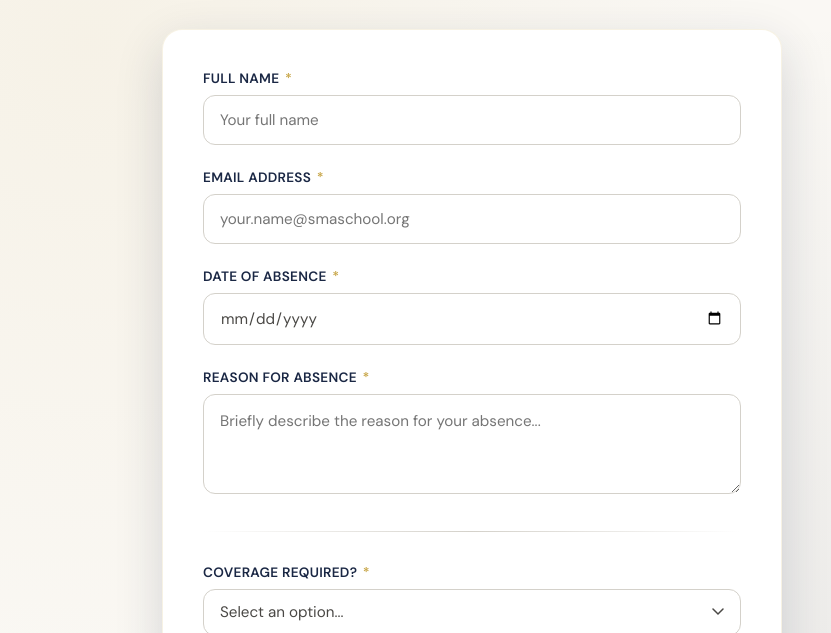
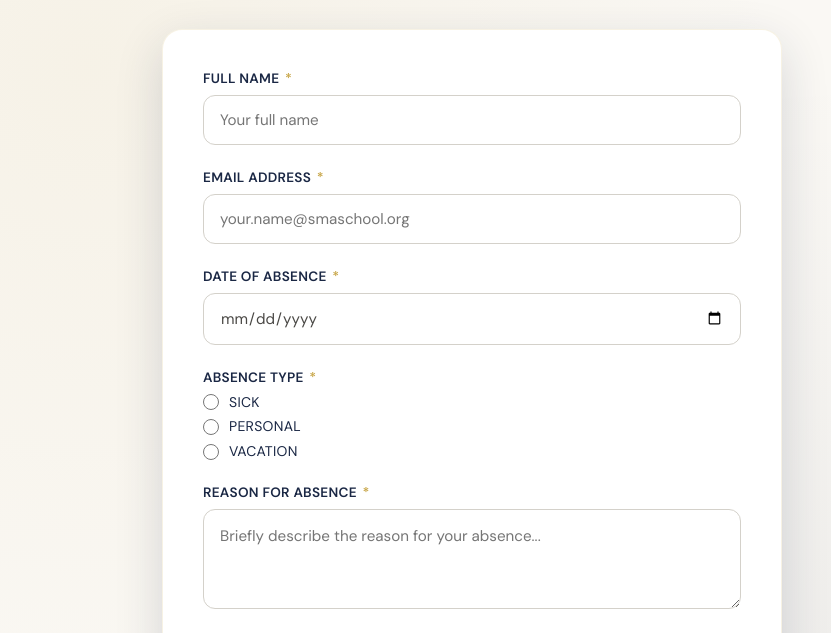
Before and after one commit to brent-hollers/absence-system-infrastructure, a plain HTML site: page frontend/index.html in a window 1280 px wide. Shown: the part 167-800 px from the top of the page, without its empty margins (168-999 px from the left). Drawn offline with nearby package versions, Linux system fonts and the light colour scheme.

Commit message:
feat: add absence type selection to form
- Added radio buttons for Sick/Personal/Vacation absence types
- Implemented validation to require absence type selection
- Updated payload to include absenceType field
- Added visual styling for radio button options
- Tested form validation and data submission

Form now captures:
- Absence type (sick/personal/vacation)
- Coverage requirements
- Specific periods requiring coverage
- All previous fields maintained

```diff
--- a/frontend/index.html
+++ b/frontend/index.html
@@ -175,6 +175,29 @@
         .footer a { color: var(--gray-500); text-decoration: none; border-bottom: 1px solid var(--gray-300); transition: color 0.2s; }
         .footer a:hover { color: var(--navy); }
         @media (max-width: 480px) { .card { padding: 1.75rem 1.25rem; } }
+        .radio-option {
+            display: flex;
+            align-items: center; /* Aligns dot and text vertically */
+            gap: 10px;            /* Adds a small space between dot and text */
+            margin-bottom: 8px;  /* Spacing between the different options */
+        }
+
+        .radio-option input[type="radio"] {
+            margin: 0;
+            width: 16px;
+            height: 16px;           /* Removes default browser margins that cause misalignment */
+            cursor: pointer;
+        }
+
+        .radio-option label {
+            margin: 0;
+            line-height: 1.2;
+            font-size: 14px;
+            display: inline-block;
+            padding: 0;
+            cursor: pointer;
+            font-weight: normal; /* Optional: makes the choice labels less heavy than the main header */
+        }
     </style>
 </head>
 <body>
@@ -204,6 +227,21 @@
             <div class="form-group">
                 <label for="date">Date of Absence <span class="required">*</span></label>
                 <input type="date" id="date" name="date" required>
+            </div>
+            <div class = "form-group">
+                <label for="absenceType">Absence Type <span class="required">*</span></label>
+                <div class = "radio-option">
+                    <input type="radio" id="Sick" name="absenceType" value="sick" required>
+                    <label for="Sick">Sick</label>
+                </div>
+                <div class = "radio-option">
+                    <input type="radio" id="Personal" name="absenceType" value="personal" required>
+                    <label for="Personal">Personal</label>
+                </div>
+                <div class = "radio-option">
+                    <input type="radio" id="Vacation" name="absenceType" value="vacation" required>
+                    <label for="Vacation">Vacation</label>
+                </div>
             </div>
             <div class="form-group">
                 <label for="reason">Reason for Absence <span class="required">*</span></label>
@@ -303,6 +341,15 @@
         e.preventDefault();
         hideMessages();
 
+
+        const absenceType = document.querySelector('input[name="absenceType"]:checked');
+        if (!absenceType) {
+            showMessage('error', '✗ Please select an absence type.');
+            submitBtn.disabled = false;
+            submitBtn.classList.remove('loading');
+            return;
+        }
+
         if (coverageSelect.value === 'yes') {
             const selectedPeriods = [...periodCheckboxes].filter(cb => cb.checked);
             if (selectedPeriods.length === 0) {
@@ -323,6 +370,7 @@
             email:          document.getElementById('email').value.trim(),
             date:           document.getElementById('date').value,
             reason:         document.getElementById('reason').value.trim(),
+            absenceType:    absenceType.value,
             coverageNeeded: coverageSelect.value,
             periodsAbsent:  selectedPeriods,
             isFullDay:      selectedPeriods.length === 8,
```
